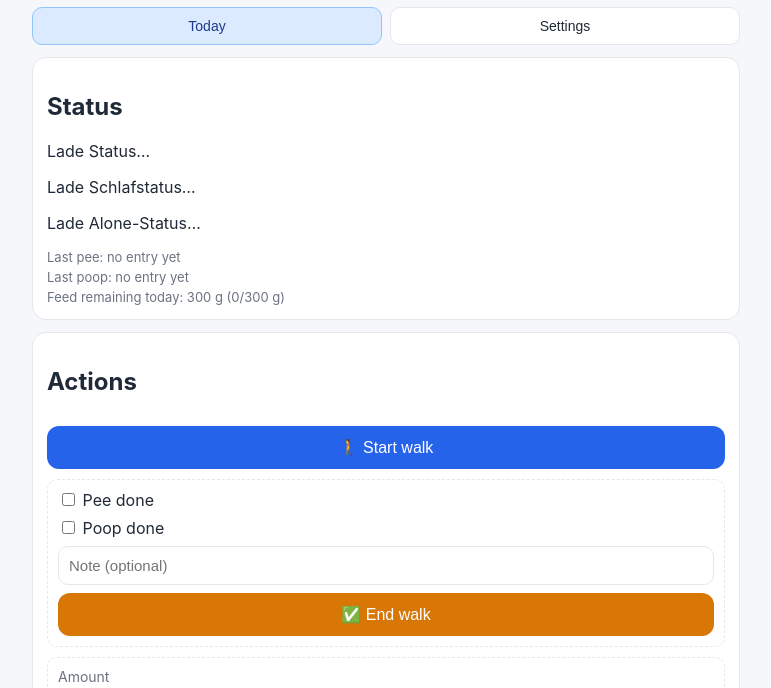
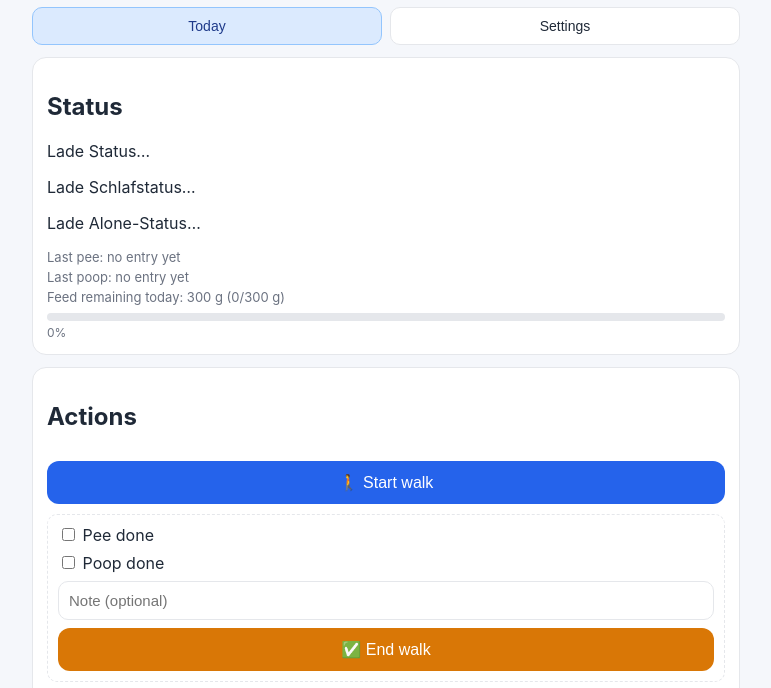
Before and after one commit to simlu1008/luigi-diary, a website: page public/index.html in a window 1280 px wide. Shown: the part 110-798 px from the top of the page, without its empty margins (254-1025 px from the left). Drawn offline with Linux system fonts and the light colour scheme; no server answers.

Commit message:
Add compact daily feed progress bar in status

```diff
--- a/public/app.js
+++ b/public/app.js
@@ -632,17 +632,34 @@ function renderEliminationStatus() {
 
 function renderFeedOpenStatus() {
   const feedOpenStatusEl = document.getElementById('feed-open-status');
+  const feedProgressWrapEl = document.getElementById('feed-progress-wrap');
+  const feedProgressBarEl = document.getElementById('feed-progress-bar');
+  const feedProgressTextEl = document.getElementById('feed-progress-text');
   if (!feedOpenStatusEl) return;
 
   const target = Math.max(0, appSettings.dailyTargetG || 0);
   const fed = Math.max(0, todayFedGrams || 0);
   if (target <= 0) {
     feedOpenStatusEl.textContent = t('statusFeedNoTarget', { fed });
+    if (feedProgressWrapEl) {
+      feedProgressWrapEl.style.display = 'none';
+    }
     return;
   }
 
   const remaining = Math.max(0, target - fed);
   feedOpenStatusEl.textContent = t('statusFeedOpen', { remaining, fed, target });
+
+  const progressPercent = Math.max(0, Math.min(100, Math.round((fed / target) * 100)));
+  if (feedProgressWrapEl) {
+    feedProgressWrapEl.style.display = 'grid';
+  }
+  if (feedProgressBarEl) {
+    feedProgressBarEl.style.width = `${progressPercent}%`;
+  }
+  if (feedProgressTextEl) {
+    feedProgressTextEl.textContent = `${progressPercent}%`;
+  }
 }
 
 function renderCurrentAloneStatus() {
--- a/public/index.html
+++ b/public/index.html
@@ -35,6 +35,12 @@
         <p id="last-pipi-status" class="status-mini-line">Letztes Pipi: noch kein Eintrag</p>
         <p id="last-pupu-status" class="status-mini-line">Letztes Pupu: noch kein Eintrag</p>
         <p id="feed-open-status" class="status-mini-line">Futter offen heute: 0 g</p>
+        <div id="feed-progress-wrap" class="feed-progress-wrap" aria-hidden="true">
+          <div class="feed-progress-track">
+            <div id="feed-progress-bar" class="feed-progress-bar"></div>
+          </div>
+          <p id="feed-progress-text" class="feed-progress-text">0%</p>
+        </div>
       </section>
 
       <section class="card actions" data-tab="today">
--- a/public/styles.css
+++ b/public/styles.css
@@ -42,6 +42,33 @@ h1 {
   margin: 4px 0 0;
   color: var(--muted);
   font-size: 13px;
+}
+
+.feed-progress-wrap {
+  margin-top: 8px;
+  display: grid;
+  gap: 4px;
+}
+
+.feed-progress-track {
+  width: 100%;
+  height: 8px;
+  border-radius: 999px;
+  background: #e5e7eb;
+  overflow: hidden;
+}
+
+.feed-progress-bar {
+  height: 100%;
+  width: 0%;
+  background: linear-gradient(90deg, #34d399, #10b981);
+  transition: width 0.2s ease;
+}
+
+.feed-progress-text {
+  margin: 0;
+  font-size: 12px;
+  color: var(--muted);
 }
 
 .top-bar {
```
